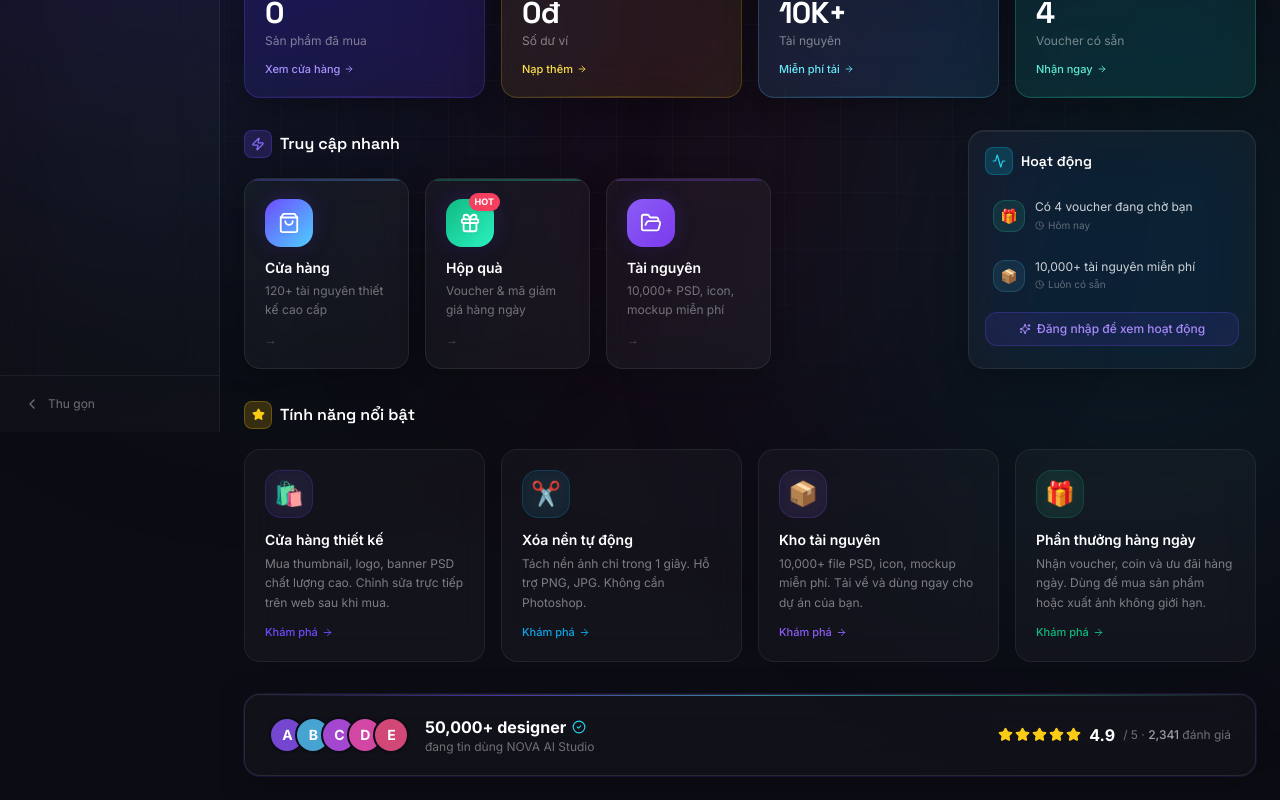
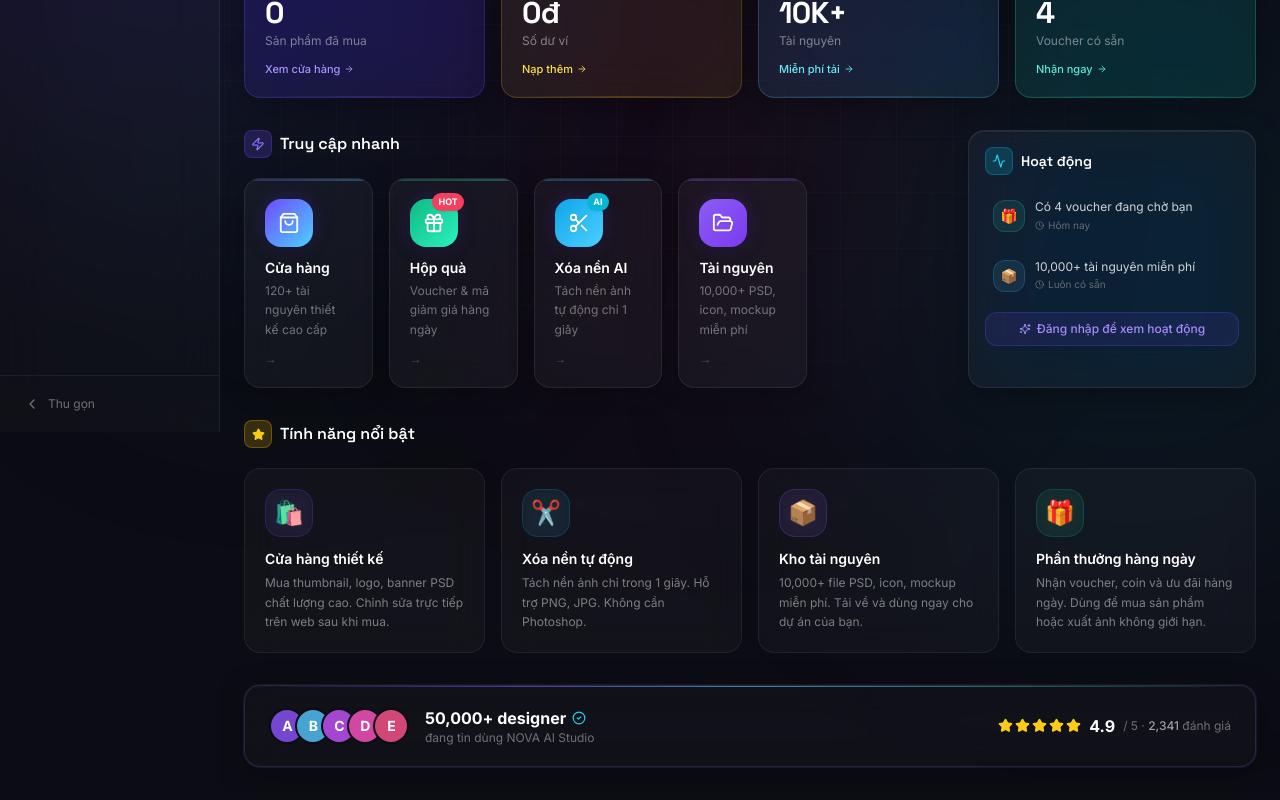
Before and after one commit to cayaccdivi-design/kiro12, a React (Vite) app: page / in a window 1280 px wide. Shown: the part 368-1168 px from the top of the page. Built offline with nearby package versions, Linux system fonts and the light colour scheme.

Commit message:
feat: add remove-bg to quick actions, fix feature cards ratio, remove khám phá

```diff
--- a/src/pages/Dashboard.jsx
+++ b/src/pages/Dashboard.jsx
@@ -121,9 +121,10 @@ function FeatureCard({ icon, title, desc, delay, link, accent }) {
   return (
     <motion.div
       initial={{ opacity: 0, y: 18 }} animate={{ opacity: 1, y: 0 }}
-      transition={{ delay, ease: [0.22, 0.8, 0.22, 1] }}>
+      transition={{ delay, ease: [0.22, 0.8, 0.22, 1] }}
+      className="h-full">
       <Wrapper to={link}
-        className="relative overflow-hidden rounded-2xl p-5 flex flex-col gap-3 group transition-all duration-300 hover:-translate-y-1 block"
+        className="relative overflow-hidden rounded-2xl p-5 flex flex-col gap-3 group transition-all duration-300 hover:-translate-y-1 block h-full"
         style={{
           background: 'rgba(255,255,255,0.03)',
           border: '1px solid rgba(255,255,255,0.07)',
@@ -146,12 +147,6 @@ function FeatureCard({ icon, title, desc, delay, link, accent }) {
             <h3 className="font-semibold text-white text-sm mb-1">{title}</h3>
             <p className="text-xs text-white/45 leading-relaxed">{desc}</p>
           </div>
-          {link && (
-            <div className="mt-auto flex items-center gap-1 text-[11px] font-medium transition-colors"
-              style={{ color: accentRgb }}>
-              Khám phá <ArrowRight size={11} />
-            </div>
-          )}
         </div>
       </Wrapper>
     </motion.div>
@@ -160,10 +155,11 @@ function FeatureCard({ icon, title, desc, delay, link, accent }) {
 
 /* ─── QUICK_ACTIONS ──────────────────────────────────────── */
 const QUICK_ACTIONS = [
-  { to: '/shop',       icon: ShoppingBag, label: 'Cửa hàng',   desc: '120+ tài nguyên thiết kế cao cấp',   gradient: 'linear-gradient(135deg,#6e4bff,#4dd0ff)', badge: null      },
-  { to: '/gift',       icon: Gift,        label: 'Hộp quà',    desc: 'Voucher & mã giảm giá hàng ngày',    gradient: 'linear-gradient(135deg,#10b981,#2bf2c0)', badge: 'HOT'     },
+  { to: '/shop',       icon: ShoppingBag, label: 'Cửa hàng',   desc: '120+ tài nguyên thiết kế cao cấp',   gradient: 'linear-gradient(135deg,#6e4bff,#4dd0ff)', badge: null       },
+  { to: '/gift',       icon: Gift,        label: 'Hộp quà',    desc: 'Voucher & mã giảm giá hàng ngày',    gradient: 'linear-gradient(135deg,#10b981,#2bf2c0)', badge: 'HOT'      },
+  { to: '/remove-bg',  icon: Scissors,    label: 'Xóa nền AI', desc: 'Tách nền ảnh tự động chỉ 1 giây',    gradient: 'linear-gradient(135deg,#0ea5e9,#4dd0ff)', badge: 'AI'       },
   { to: '/psd-editor', icon: Layers,      label: 'PSD Editor', desc: 'Chỉnh sửa PSD trực tiếp trên web',   gradient: 'linear-gradient(135deg,#f59e0b,#ef4444)', badge: 'NEW', adminOnly: true },
-  { to: '/resources',  icon: FolderOpen,  label: 'Tài nguyên', desc: '10,000+ PSD, icon, mockup miễn phí', gradient: 'linear-gradient(135deg,#8b5cf6,#7c3aed)', badge: null      },
+  { to: '/resources',  icon: FolderOpen,  label: 'Tài nguyên', desc: '10,000+ PSD, icon, mockup miễn phí', gradient: 'linear-gradient(135deg,#8b5cf6,#7c3aed)', badge: null       },
 ]
 
 const FEATURES = [
@@ -284,7 +280,7 @@ export default function Dashboard() {
             </div>
             <h2 className="font-display text-base font-semibold text-white">Truy cập nhanh</h2>
           </div>
-          <div className="grid grid-cols-2 lg:grid-cols-4 gap-4">
+          <div className="grid grid-cols-2 lg:grid-cols-5 gap-4">
             {QUICK_ACTIONS.map(({ to, icon, label, desc, gradient, badge, adminOnly }, i) => (
               (!adminOnly || isAdmin) && (
                 <motion.div key={to}
@@ -373,7 +369,7 @@ export default function Dashboard() {
           </div>
           <h2 className="font-display text-base font-semibold text-white">Tính năng nổi bật</h2>
         </div>
-        <div className="grid sm:grid-cols-2 lg:grid-cols-4 gap-4">
+        <div className="grid sm:grid-cols-2 lg:grid-cols-4 gap-4 items-stretch">
           {FEATURES.map((f, i) => (
             <FeatureCard key={f.title} {...f} delay={i * 0.08 + 0.25} />
           ))}
```
